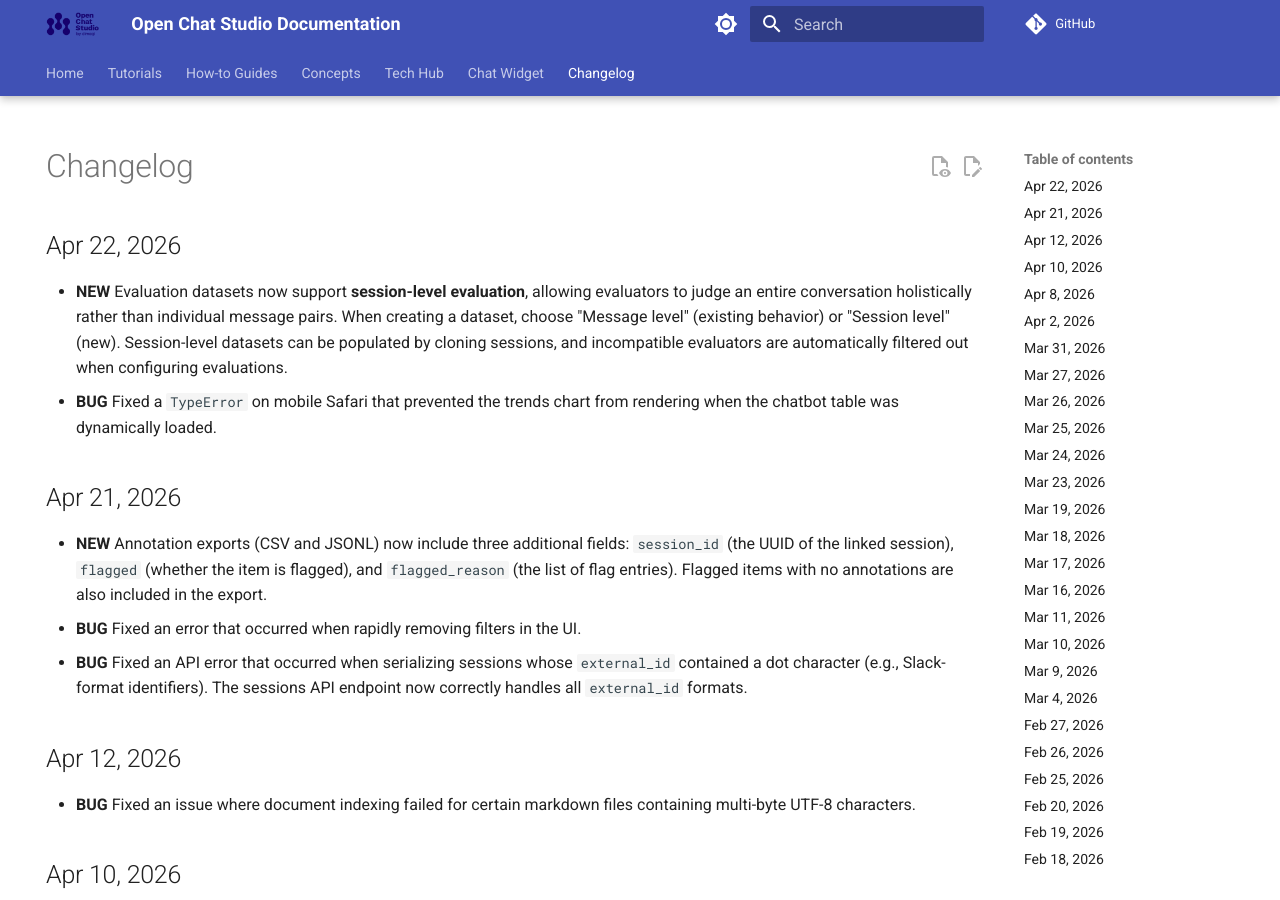
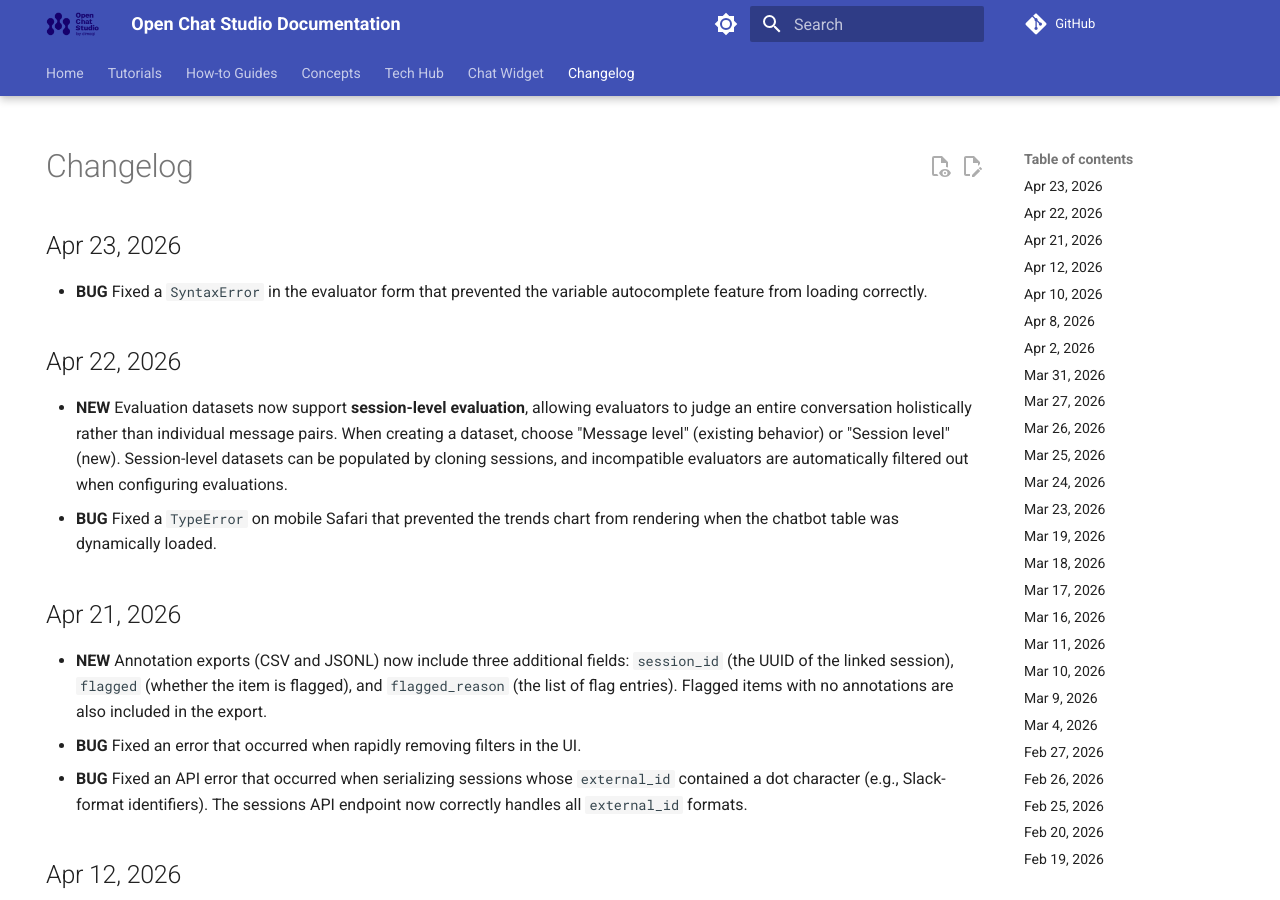
Before and after one commit to dimagi/open-chat-studio-docs, an MkDocs documentation site: the page built from docs/changelog.md, in a window 1280 px wide and 900 px high. Built offline with MkDocs 1.6.1 and Material for MkDocs 9.7.7, drawn with Linux system fonts in a browser that asks for light colours; a script that is not in the unit is left out; comment, search, counter and statistics services are not loaded.

Commit message:
update changelog and docs from OCS PR #3213

```diff
--- a/docs/changelog.md
+++ b/docs/changelog.md
@@ -4,6 +4,9 @@ hide:
 ---
 
 # Changelog
+## Apr 23, 2026
+* **BUG** Fixed a `SyntaxError` in the evaluator form that prevented the variable autocomplete feature from loading correctly.
+
 ## Apr 22, 2026
 * **NEW** Evaluation datasets now support **session-level evaluation**, allowing evaluators to judge an entire conversation holistically rather than individual message pairs. When creating a dataset, choose "Message level" (existing behavior) or "Session level" (new). Session-level datasets can be populated by cloning sessions, and incompatible evaluators are automatically filtered out when configuring evaluations.
 * **BUG** Fixed a `TypeError` on mobile Safari that prevented the trends chart from rendering when the chatbot table was dynamically loaded.
```
